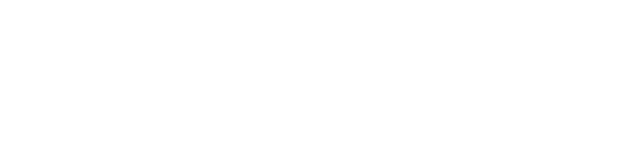
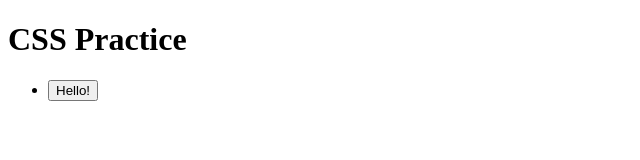
Before and after one commit to melonybox/css-practice, a plain HTML site: page index.html in a window 1280 px wide. Shown: the whole page, without its empty margins (0-640 px from the left). Drawn offline with Linux system fonts and the light colour scheme.

Commit message:
HTML pre css

```diff
--- a/index.html
+++ b/index.html
@@ -6,6 +6,14 @@
     <link rel="stylesheet" href="index.css">
   </head>
   <body>
+    <h1>CSS Practice</h1>
+    <nav>
+      <ul>
+        <li>
+          <button>Hello!</button>
+        </li>
+      </ul>
+    </nav>
 
   </body>
 </html>
```
